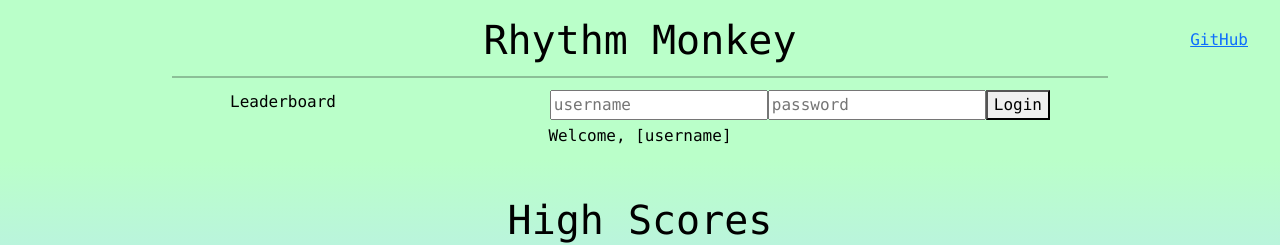
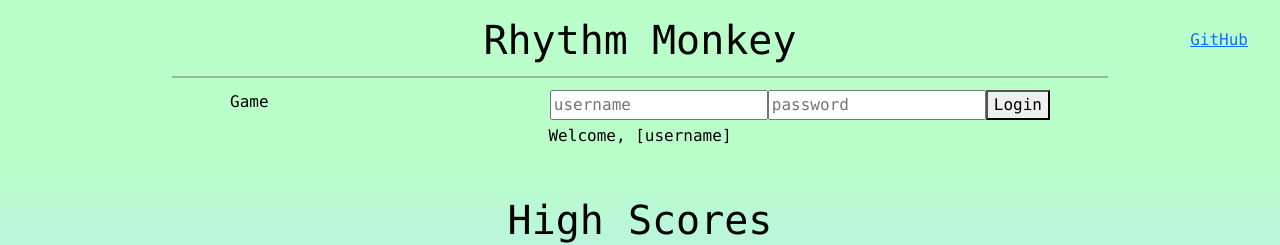
Before and after one commit to cfox2021/startup, a React (Vite) app: page /leaderboard in a window 1280 px wide. Shown: the top 245 px of the page. Built offline with nearby package versions, Linux system fonts and the light colour scheme.

Commit message:
Updated header

```diff
--- a/src/app.jsx
+++ b/src/app.jsx
@@ -1,15 +1,16 @@
 import React from 'react';
 import 'bootstrap/dist/css/bootstrap.min.css';
 import './app.css';
-import { BrowserRouter, NavLink, Route, Routes } from 'react-router-dom';
+import { BrowserRouter, NavLink, Route, Routes, useLocation } from 'react-router-dom';
 import Game from './game/game';
 import Leaderboard from './leaderboard/leaderboard';
 
-export default function App() {
-  return(
-    <BrowserRouter>
-        <div>
-            <header>
+function Header(){
+    const location = useLocation();
+    const isOnLeaderboard = location.pathname === '/leaderboard';
+
+    return(
+        <header>
             <div className="site_name">
                 <h1>Rhythm Monkey</h1>
                 <NavLink to="https://github.com/cfox2021/startup.git" target="_blank">GitHub</NavLink>
@@ -20,7 +21,13 @@ export default function App() {
             <div className="login_leaderboard">
                 <nav>
                 <ul>
-                    <li><NavLink to="leaderboard">Leaderboard</NavLink></li>
+                    <li>
+                        {isOnLeaderboard ? (
+                            <NavLink to="/">Game</NavLink>
+                        ) : (
+                            <NavLink to="/leaderboard">Leaderboard</NavLink>
+                        )}
+                    </li>
                 </ul>
                 </nav>
 
@@ -36,7 +43,15 @@ export default function App() {
             <div className="username">
                 <p id="player-username">Welcome, <span>[username]</span></p>
             </div>
-            </header>
+        </header>
+    )
+}
+
+export default function App() {
+  return(
+    <BrowserRouter>
+        <div>
+            <Header />
 
         <Routes>
         <Route path='/' element={<Game />} exact />
```
